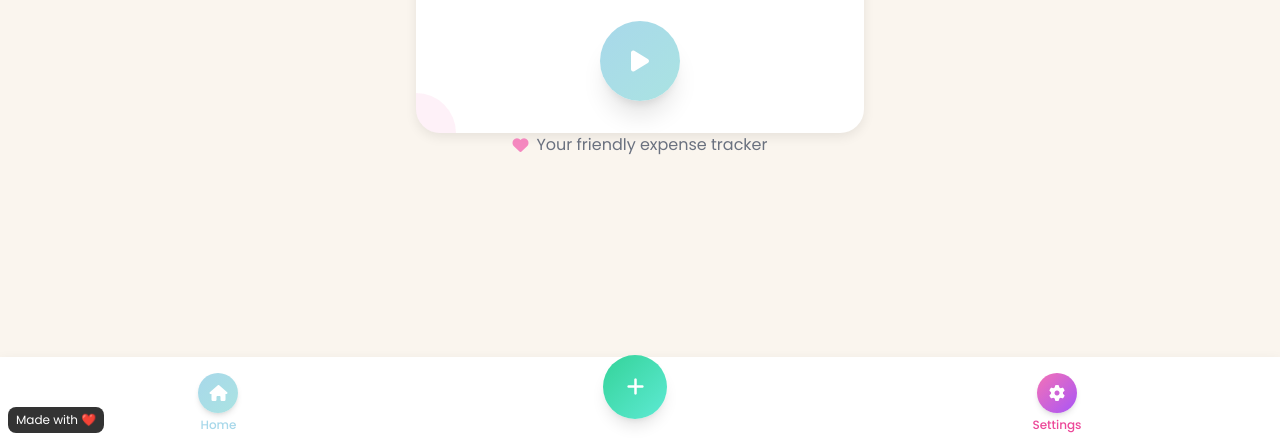
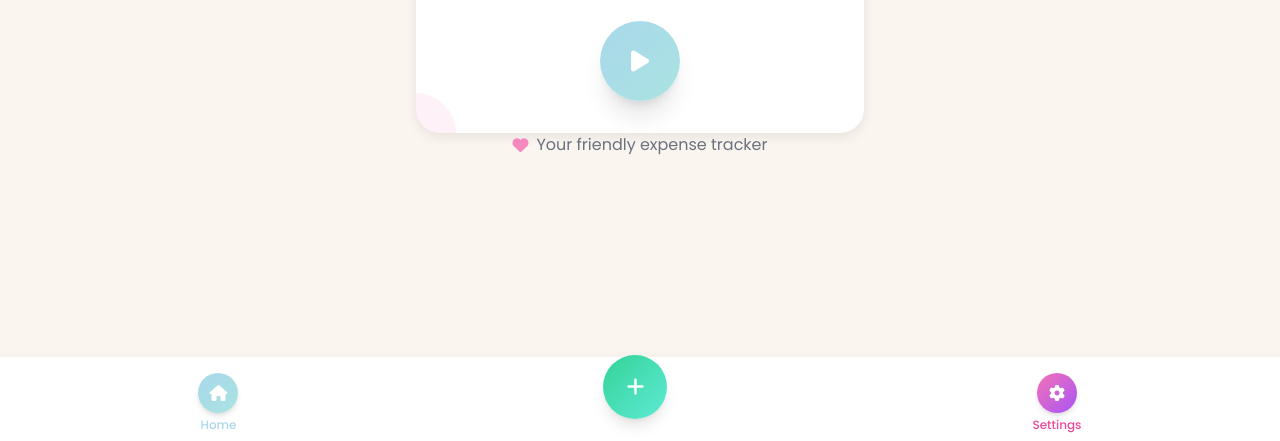
Before and after one commit to saww2/Expense-buddy-v.2, a plain HTML site: page index.html in a window 1280 px wide. Shown: the part 359-800 px from the top of the page. Drawn offline with nearby package versions, Linux system fonts and the light colour scheme.

Commit message:
index.html

```diff
--- a/index.html
+++ b/index.html
@@ -1450,5 +1450,5 @@
             document.addEventListener('DOMContentLoaded', init);
         }
     </script>
-    <p style="border-radius: 8px; text-align: center; font-size: 12px; color: #fff; margin-top: 16px;position: fixed; left: 8px; bottom: 8px; z-index: 10; background: rgba(0, 0, 0, 0.8); padding: 4px 8px;">Made with ❤️ </p></body>
+</body>
 </html>
```
